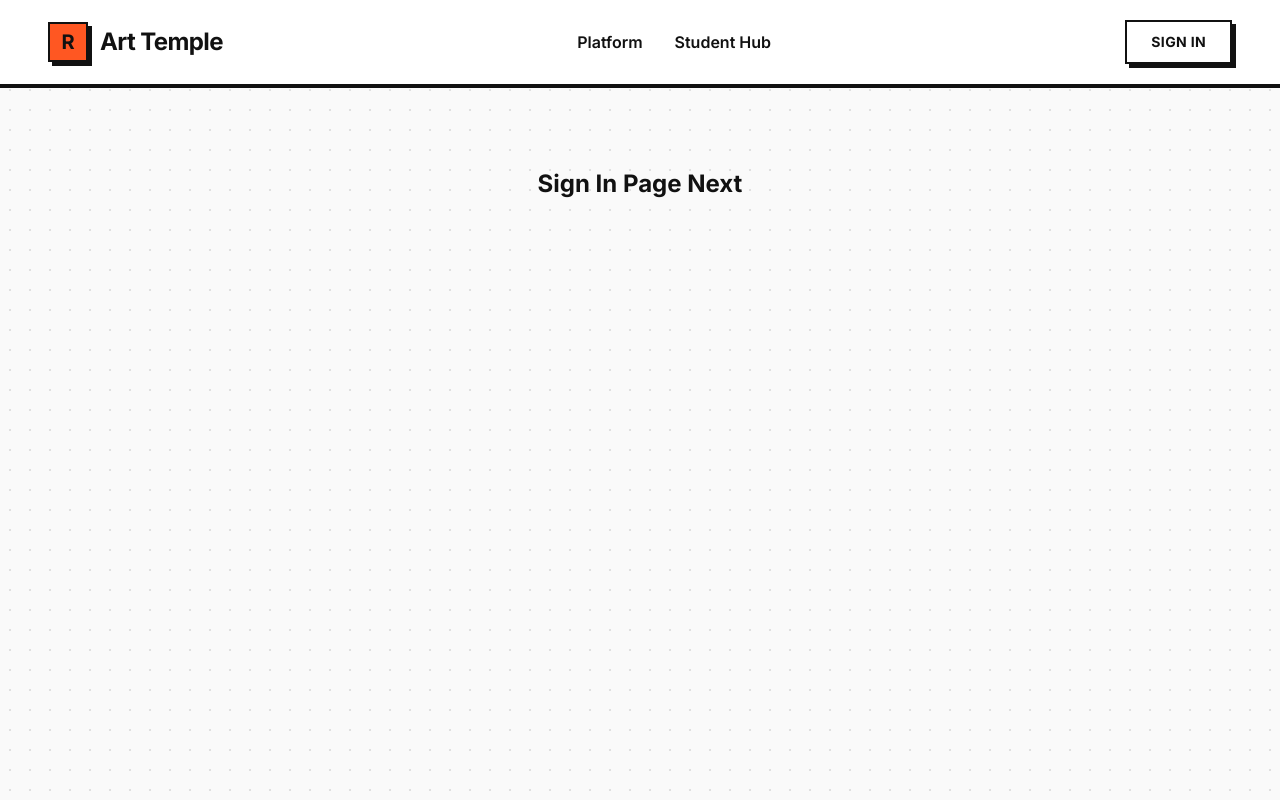
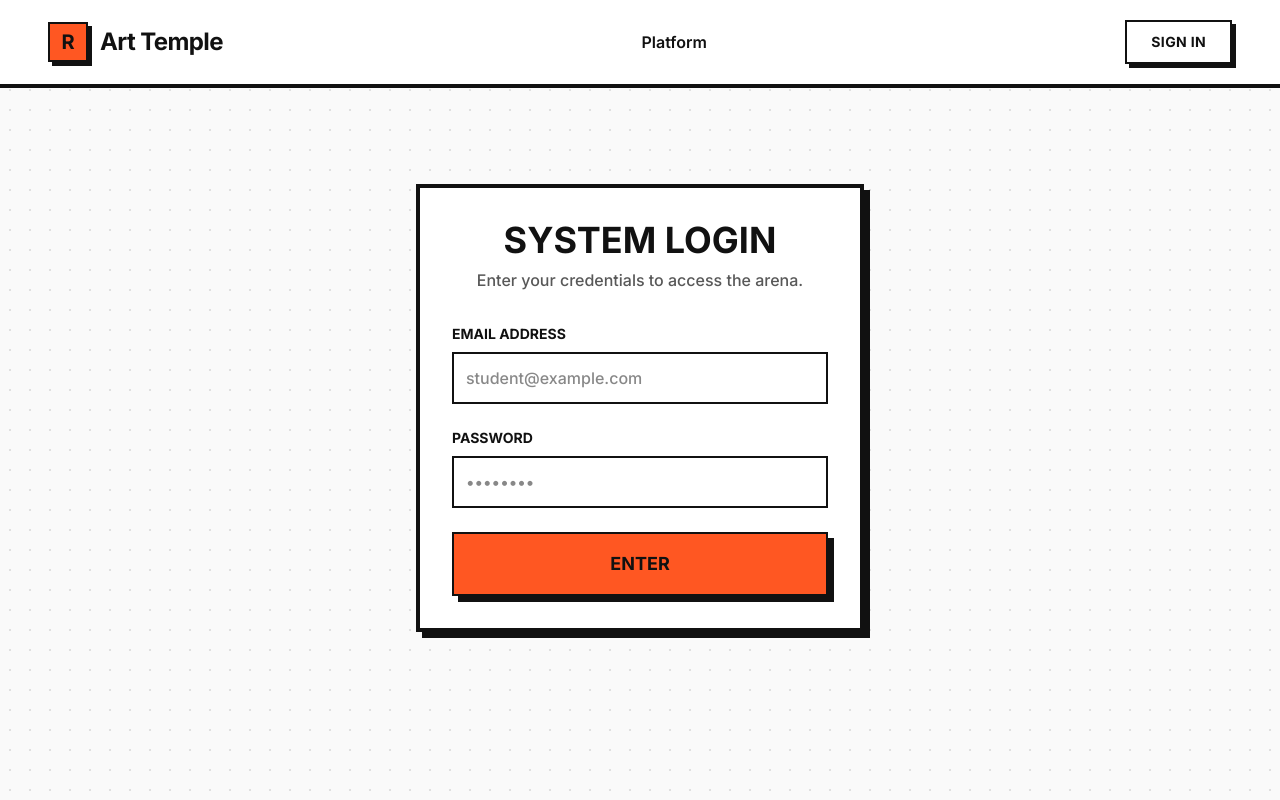
Before and after one commit to rishikesh04/r-art-temple-lms, a React (Vite) app in the folder Frontend/: page /login in a window 1280 px wide. Built offline with nearby package versions, Linux system fonts and the light colour scheme; no server answers.

Commit message:
feat: build  login page connected to API

```diff
--- a/Frontend/src/App.tsx
+++ b/Frontend/src/App.tsx
@@ -1,42 +1,66 @@
 import { Routes, Route, Link } from 'react-router-dom';
 import Home from './pages/Home';
+import Login from './pages/Login'; // 1. Import our new Login page
+import ProtectedRoute from './components/ProtectedRoute'; // 2. Import our Bouncer
+import { useAuth } from './context/AuthContext'; // 3. Import our hook to check who is logged in
 
 function App() {
+  // 4. This asks the AuthContext: "Hey, is anyone logged in? And give me the logout function!"
+  const { user, logout } = useAuth();
+
   return (
     <div className="min-h-screen flex flex-col selection:bg-brand-orange selection:text-white">
 
-      {/* Bold, thick-bordered Navbar */}
+      {/* --- NAVBAR --- */}
       <nav className="w-full bg-white border-b-4 border-brand-black px-6 md:px-12 py-5 z-50 flex justify-between items-center sticky top-0">
-
-        {/* Logo */}
         <Link to="/" className="flex items-center gap-3 group">
-          {/* Logo Icon with solid shadow */}
-          <div className="w-10 h-10 bg-brand-orange border-2 border-brand-black shadow-solid-sm flex items-center justify-center font-bold text-xl text-brand-black transition-transform group-hover:-translate-y-1 group-hover:shadow-solid">
-            R
-          </div>
-          <span className="font-bold text-2xl tracking-tight text-brand-black">
-            Art Temple
-          </span>
+          <div className="w-10 h-10 bg-brand-orange border-2 border-brand-black shadow-solid-sm flex items-center justify-center font-bold text-xl text-brand-black transition-transform group-hover:-translate-y-1 group-hover:shadow-solid">R</div>
+          <span className="font-bold text-2xl tracking-tight text-brand-black">Art Temple</span>
         </Link>
 
-        {/* Links */}
         <div className="hidden md:flex gap-8 font-semibold text-brand-black">
           <Link to="/" className="hover:text-brand-orange transition-colors">Platform</Link>
-          <Link to="/dashboard" className="hover:text-brand-orange transition-colors">Student Hub</Link>
+
+          {/* REACT LOGIC: Only show the "Hub" link IF a user exists */}
+          {user && (
+            <Link to={user.role === 'admin' ? '/admin' : '/dashboard'} className="hover:text-brand-orange transition-colors">
+              Hub
+            </Link>
+          )}
         </div>
 
-        {/* Brutalist Button */}
-        <Link to="/login" className="px-6 py-2.5 bg-white border-2 border-brand-black shadow-solid-sm font-bold text-sm uppercase tracking-wide hover:-translate-y-1 hover:-translate-x-1 hover:shadow-solid active:translate-y-0 active:translate-x-0 active:shadow-none transition-all">
-          Sign In
-        </Link>
+        {/* REACT LOGIC: If NO user, show "Sign In". If YES user, show "Log Out" */}
+        {!user ? (
+          <Link to="/login" className="px-6 py-2.5 bg-white border-2 border-brand-black shadow-solid-sm font-bold text-sm uppercase tracking-wide hover:-translate-y-1 hover:-translate-x-1 hover:shadow-solid active:translate-y-0 active:translate-x-0 active:shadow-none transition-all">
+            Sign In
+          </Link>
+        ) : (
+          <button onClick={logout} className="px-6 py-2.5 bg-brand-black text-white border-2 border-brand-black shadow-solid-sm font-bold text-sm uppercase tracking-wide hover:-translate-y-1 hover:-translate-x-1 hover:shadow-solid active:translate-y-0 active:translate-x-0 active:shadow-none transition-all">
+            Log Out
+          </button>
+        )}
       </nav>
 
-      {/* Page Content */}
+      {/* --- PAGES (ROUTES) --- */}
       <div className="flex-1">
         <Routes>
+          {/* Public Pages anyone can see */}
           <Route path="/" element={<Home />} />
-          <Route path="/login" element={<div className="p-20 text-center text-2xl font-bold">Sign In Page Next</div>} />
-          <Route path="/dashboard" element={<div className="p-20 text-center text-2xl font-bold">Dashboard Next</div>} />
+          <Route path="/login" element={<Login />} />
+
+          {/* Protected Page: Only approved students can see this */}
+          <Route path="/dashboard" element={
+            <ProtectedRoute allowedRole="student">
+              <div className="p-20 text-center text-4xl font-black uppercase">Student Hub Coming Next</div>
+            </ProtectedRoute>
+          } />
+
+          {/* Protected Page: Only Admins can see this */}
+          <Route path="/admin" element={
+            <ProtectedRoute allowedRole="admin">
+              <div className="p-20 text-center text-4xl font-black uppercase">Admin Panel Coming Next</div>
+            </ProtectedRoute>
+          } />
         </Routes>
       </div>
     </div>
--- a/Frontend/src/main.tsx
+++ b/Frontend/src/main.tsx
@@ -2,24 +2,22 @@ import { StrictMode } from 'react';
 import { createRoot } from 'react-dom/client';
 import { BrowserRouter } from 'react-router-dom';
 import { QueryClient, QueryClientProvider } from '@tanstack/react-query';
+//  import the AuthProvider
+import { AuthProvider } from './context/AuthContext';
 import App from './App.tsx';
 import './index.css';
 
-// Initialize React Query
-const queryClient = new QueryClient({
-  defaultOptions: {
-    queries: {
-      refetchOnWindowFocus: false, // Don't refetch data every time user clicks the tab
-      retry: 1, // Only retry failed requests once
-    },
-  },
-});
+const queryClient = new QueryClient({ defaultOptions: { queries: { refetchOnWindowFocus: false, retry: 1 } } });
 
 createRoot(document.getElementById('root')!).render(
   <StrictMode>
     <BrowserRouter>
       <QueryClientProvider client={queryClient}>
-        <App />
+        {/*  We wrap <App /> inside the AuthProvider. */}
+        {/* Now every page inside <App /> knows if the user is logged in */}
+        <AuthProvider>
+          <App />
+        </AuthProvider>
       </QueryClientProvider>
     </BrowserRouter>
   </StrictMode>,
--- /dev/null
+++ b/Frontend/src/pages/Login.tsx
@@ -0,0 +1,94 @@
+import { useState } from 'react';
+import { useNavigate } from 'react-router-dom';
+import { useAuth } from '../context/AuthContext';
+import axiosInstance from '../utils/axiosInstance';
+import { motion } from 'framer-motion';
+
+export default function Login() {
+  const [email, setEmail] = useState('');
+  const [password, setPassword] = useState('');
+  const [error, setError] = useState('');
+  const [isLoading, setIsLoading] = useState(false);
+
+  const { login } = useAuth();
+  const navigate = useNavigate();
+
+  const handleLogin = async (e: React.FormEvent) => {
+    e.preventDefault();
+    setError('');
+    setIsLoading(true);
+
+    try {
+      const res = await axiosInstance.post('/auth/login', { email, password });
+
+      // Save user to global state
+      login(res.data.user);
+
+      // Redirect based on role
+      if (res.data.user.role === 'admin') {
+        navigate('/admin');
+      } else {
+        navigate('/dashboard');
+      }
+    } catch (err: any) {
+      setError(err.response?.data?.message || 'Login failed. Please try again.');
+    } finally {
+      setIsLoading(false);
+    }
+  };
+
+  return (
+    <main className="min-h-[80vh] flex items-center justify-center px-4">
+      <motion.div
+        initial={{ y: 50, opacity: 0 }}
+        animate={{ y: 0, opacity: 1 }}
+        className="w-full max-w-md bg-white border-4 border-brand-black p-8 shadow-solid"
+      >
+        <div className="mb-8 text-center">
+          <h1 className="text-4xl font-black uppercase mb-2">System Login</h1>
+          <p className="font-medium text-brand-black/70">Enter your credentials to access the arena.</p>
+        </div>
+
+        {error && (
+          <div className="mb-6 p-4 bg-red-100 border-2 border-brand-black text-red-600 font-bold text-sm shadow-solid-sm">
+            {error}
+          </div>
+        )}
+
+        <form onSubmit={handleLogin} className="space-y-6">
+          <div>
+            <label className="block font-bold uppercase text-sm mb-2">Email Address</label>
+            <input
+              type="email"
+              required
+              value={email}
+              onChange={(e) => setEmail(e.target.value)}
+              className="w-full p-3 border-2 border-brand-black focus:outline-none focus:shadow-solid-sm transition-shadow font-medium"
+              placeholder="student@example.com"
+            />
+          </div>
+
+          <div>
+            <label className="block font-bold uppercase text-sm mb-2">Password</label>
+            <input
+              type="password"
+              required
+              value={password}
+              onChange={(e) => setPassword(e.target.value)}
+              className="w-full p-3 border-2 border-brand-black focus:outline-none focus:shadow-solid-sm transition-shadow font-medium"
+              placeholder="••••••••"
+            />
+          </div>
+
+          <button
+            type="submit"
+            disabled={isLoading}
+            className="w-full py-4 bg-brand-orange border-2 border-brand-black font-bold text-lg shadow-solid hover:-translate-y-1 hover:-translate-x-1 hover:shadow-solid-hover active:translate-y-0 active:translate-x-0 active:shadow-none transition-all disabled:opacity-70"
+          >
+            {isLoading ? 'AUTHENTICATING...' : 'ENTER'}
+          </button>
+        </form>
+      </motion.div>
+    </main>
+  );
+}
```
